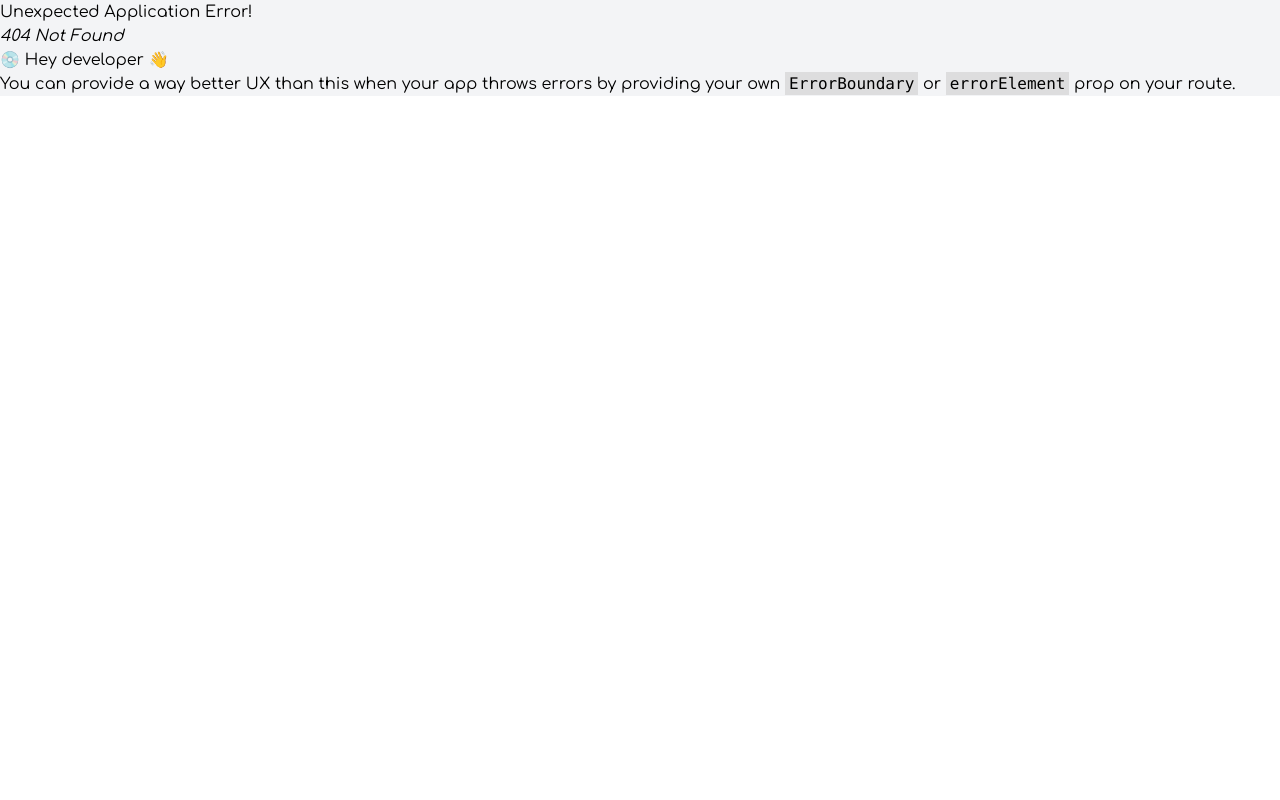
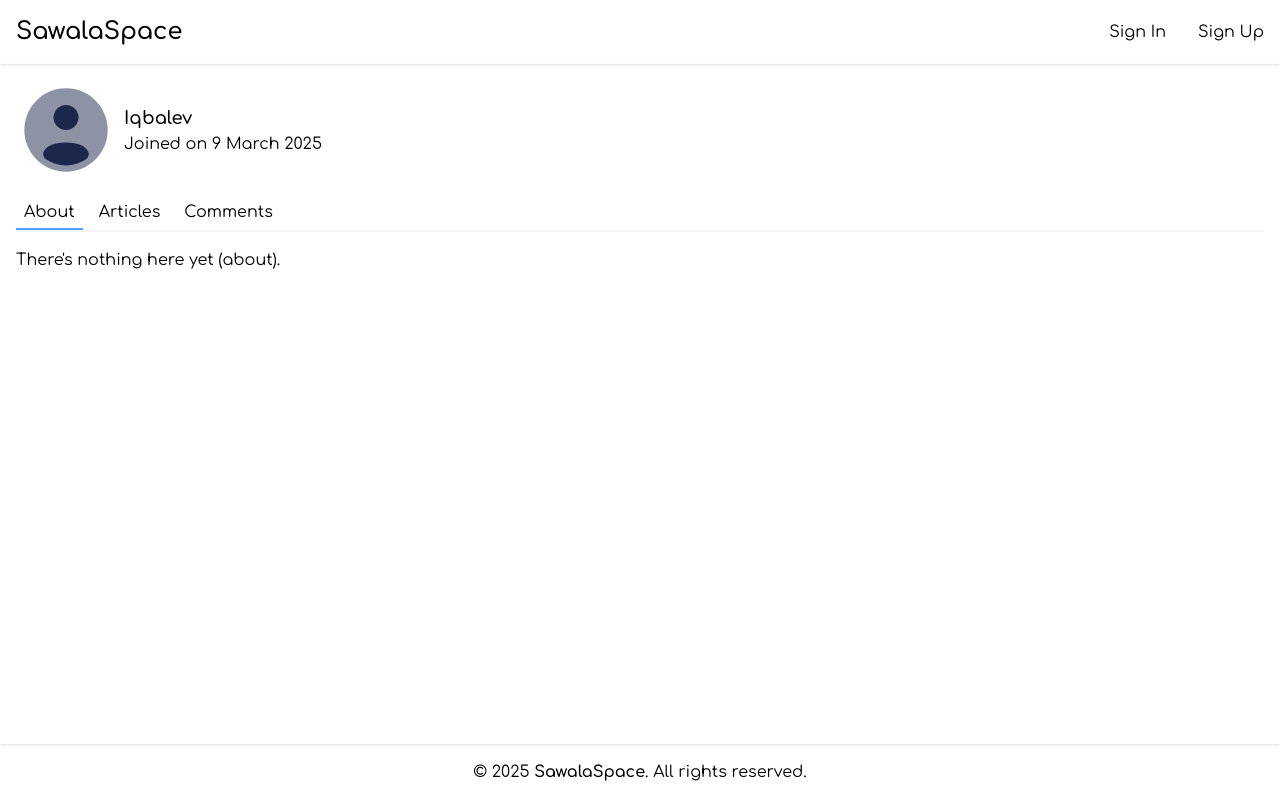
Before and after one commit to iqbalev/sawala-space, a React (Vite) app in the folder client/: page /profile in a window 1280 px wide. Before the commit this address had no page. Built offline with nearby package versions, Linux system fonts and the light colour scheme.

Commit message:
add profile page with placeholder, redo navbar

```diff
--- /dev/null
+++ b/client/src/components/Icons.tsx
@@ -0,0 +1,156 @@
+export const BurgerIcon = () => {
+  return (
+    <svg
+      className="w-6 h-6"
+      fill="none"
+      stroke="currentColor"
+      strokeWidth="2"
+      viewBox="0 0 24 24"
+    >
+      <path d="M4 6h16M4 12h16M4 18h16" />
+    </svg>
+  );
+};
+
+export const ChevronIconDown = () => {
+  return (
+    <svg
+      width="25px"
+      height="25px"
+      viewBox="0 0 24 24"
+      fill="none"
+      xmlns="http://www.w3.org/2000/svg"
+    >
+      <g id="SVGRepo_bgCarrier" stroke-width="0"></g>
+      <g
+        id="SVGRepo_tracerCarrier"
+        stroke-linecap="round"
+        stroke-linejoin="round"
+      ></g>
+      <g id="SVGRepo_iconCarrier">
+        <rect width="24" height="24" fill="white"></rect>
+        <path
+          d="M17 9.5L12 14.5L7 9.5"
+          stroke="#000000"
+          stroke-linecap="round"
+          stroke-linejoin="round"
+        ></path>
+      </g>
+    </svg>
+  );
+};
+
+export const ChevronIconUp = () => {
+  return (
+    <svg
+      width="25px"
+      height="25px"
+      viewBox="0 0 24 24"
+      fill="none"
+      xmlns="http://www.w3.org/2000/svg"
+    >
+      <g id="SVGRepo_bgCarrier" stroke-width="0"></g>
+      <g
+        id="SVGRepo_tracerCarrier"
+        stroke-linecap="round"
+        stroke-linejoin="round"
+      ></g>
+      <g id="SVGRepo_iconCarrier">
+        <rect width="24" height="24" fill="white"></rect>
+        <path
+          d="M7 14.5L12 9.5L17 14.5"
+          stroke="#000000"
+          stroke-linecap="round"
+          stroke-linejoin="round"
+        ></path>
+      </g>
+    </svg>
+  );
+};
+
+export const CloseIcon = () => {
+  return (
+    <svg
+      xmlns="http://www.w3.org/2000/svg"
+      className="w-6 h-6"
+      fill="none"
+      viewBox="0 0 24 24"
+      stroke="currentColor"
+    >
+      <path
+        strokeLinecap="round"
+        strokeLinejoin="round"
+        strokeWidth={2}
+        d="M6 18L18 6M6 6l12 12"
+      />
+    </svg>
+  );
+};
+
+export const UserIconBig = () => {
+  return (
+    <svg
+      width="100px"
+      height="100px"
+      viewBox="0 0 24 24"
+      fill="none"
+      xmlns="http://www.w3.org/2000/svg"
+    >
+      <g id="SVGRepo_bgCarrier" stroke-width="0"></g>
+      <g
+        id="SVGRepo_tracerCarrier"
+        stroke-linecap="round"
+        stroke-linejoin="round"
+      ></g>
+      <g id="SVGRepo_iconCarrier">
+        <path
+          opacity="0.5"
+          d="M22 12C22 17.5228 17.5228 22 12 22C6.47715 22 2 17.5228 2 12C2 6.47715 6.47715 2 12 2C17.5228 2 22 6.47715 22 12Z"
+          fill="#1C274C"
+        ></path>
+        <path
+          d="M16.807 19.0112C15.4398 19.9504 13.7841 20.5 12 20.5C10.2159 20.5 8.56023 19.9503 7.193 19.0111C6.58915 18.5963 6.33109 17.8062 6.68219 17.1632C7.41001 15.8302 8.90973 15 12 15C15.0903 15 16.59 15.8303 17.3178 17.1632C17.6689 17.8062 17.4108 18.5964 16.807 19.0112Z"
+          fill="#1C274C"
+        ></path>
+        <path
+          d="M12 12C13.6569 12 15 10.6569 15 9C15 7.34315 13.6569 6 12 6C10.3432 6 9.00004 7.34315 9.00004 9C9.00004 10.6569 10.3432 12 12 12Z"
+          fill="#1C274C"
+        ></path>
+      </g>
+    </svg>
+  );
+};
+
+export const UserIconSmall = () => {
+  return (
+    <svg
+      width="30px"
+      height="30px"
+      viewBox="0 0 24 24"
+      fill="none"
+      xmlns="http://www.w3.org/2000/svg"
+    >
+      <g id="SVGRepo_bgCarrier" stroke-width="0"></g>
+      <g
+        id="SVGRepo_tracerCarrier"
+        stroke-linecap="round"
+        stroke-linejoin="round"
+      ></g>
+      <g id="SVGRepo_iconCarrier">
+        <path
+          opacity="0.5"
+          d="M22 12C22 17.5228 17.5228 22 12 22C6.47715 22 2 17.5228 2 12C2 6.47715 6.47715 2 12 2C17.5228 2 22 6.47715 22 12Z"
+          fill="#1C274C"
+        ></path>
+        <path
+          d="M16.807 19.0112C15.4398 19.9504 13.7841 20.5 12 20.5C10.2159 20.5 8.56023 19.9503 7.193 19.0111C6.58915 18.5963 6.33109 17.8062 6.68219 17.1632C7.41001 15.8302 8.90973 15 12 15C15.0903 15 16.59 15.8303 17.3178 17.1632C17.6689 17.8062 17.4108 18.5964 16.807 19.0112Z"
+          fill="#1C274C"
+        ></path>
+        <path
+          d="M12 12C13.6569 12 15 10.6569 15 9C15 7.34315 13.6569 6 12 6C10.3432 6 9.00004 7.34315 9.00004 9C9.00004 10.6569 10.3432 12 12 12Z"
+          fill="#1C274C"
+        ></path>
+      </g>
+    </svg>
+  );
+};
--- a/client/src/components/Navbar.tsx
+++ b/client/src/components/Navbar.tsx
@@ -2,12 +2,18 @@ import { useAuth } from "../contexts/AuthContext";
 import { useState } from "react";
 import { useNavigate } from "react-router";
 import { Link } from "react-router";
+import { UserIconSmall, ChevronIconDown, CloseIcon, BurgerIcon } from "./Icons";
 
 const Navbar = () => {
   const { isAuthenticated, signOut } = useAuth();
+  const [isDropdownOpen, setIsDropdownOpen] = useState(false);
   const [isMobileMenuOpen, setIsMobileMenuOpen] = useState(false);
   const navigate = useNavigate();
+  const closeDropdown = () => setIsDropdownOpen(false);
   const closeMobileMenu = () => setIsMobileMenuOpen(false);
+  const toggleDropdown = () => {
+    setIsDropdownOpen((prev) => !prev);
+  };
   const toggleMobileMenu = () => {
     setIsMobileMenuOpen((prev) => !prev);
   };
@@ -19,22 +25,44 @@ const Navbar = () => {
       </Link>
 
       {/* Desktop Menu */}
-      <ul className="hidden sm:flex gap-8 sm:items-center">
+      <div className="hidden sm:flex relative">
         {isAuthenticated ? (
-          <li>
+          <>
+            <button onClick={toggleDropdown} className="flex items-center">
+              <UserIconSmall />
+              <ChevronIconDown />
+            </button>
+
+            {isDropdownOpen && (
+              <ul className="flex flex-col absolute bg-white top-12 right-0 w-40 shadow-sm border-gray-100">
+                <li className="hover:bg-blue-400 hover:text-white transition-all duration-100 w-full">
+                  <Link
+                    onClick={closeDropdown}
+                    to="/profile"
+                    className="block p-2"
+                  >
+                    Profile
+                  </Link>
+                </li>
+
+                <li className="hover:bg-blue-400 hover:text-white transition-all duration-100 w-full">
                   <button
                     onClick={() => {
+                      closeDropdown();
+                      navigate("/sign-in");
                       signOut();
-                navigate("/sign-in");
                     }}
                     type="button"
-              className="hover:text-blue-400 hover:underline hover:underline-offset-6 transition-all duration-100"
+                    className="w-full text-left p-2"
                   >
                     Sign Out
                   </button>
                 </li>
+              </ul>
+            )}
+          </>
         ) : (
-          <>
+          <ul className="flex gap-8 sm:items-center">
             <li>
               <Link
                 to="/sign-in"
@@ -43,6 +71,7 @@ const Navbar = () => {
                 Sign In
               </Link>
             </li>
+
             <li>
               <Link
                 to="/sign-up"
@@ -51,9 +80,9 @@ const Navbar = () => {
                 Sign Up
               </Link>
             </li>
-          </>
+          </ul>
         )}
-      </ul>
+      </div>
 
       {/* Mobile Menu */}
       {isMobileMenuOpen && (
@@ -66,6 +95,15 @@ const Navbar = () => {
               >
                 <Link to="/" className="block w-full p-2.5">
                   Home
+                </Link>
+              </li>
+
+              <li
+                onClick={closeMobileMenu}
+                className="hover:bg-gray-100 hover:rounded-xl transition-all duration-100 border-b border-b-gray-100"
+              >
+                <Link to="/profile" className="block w-full p-2.5">
+                  Profile
                 </Link>
               </li>
 
@@ -117,32 +155,7 @@ const Navbar = () => {
       )}
 
       <button onClick={toggleMobileMenu} className="sm:hidden">
-        {isMobileMenuOpen ? (
-          <svg
-            xmlns="http://www.w3.org/2000/svg"
-            className="w-6 h-6"
-            fill="none"
-            viewBox="0 0 24 24"
-            stroke="currentColor"
-          >
-            <path
-              strokeLinecap="round"
-              strokeLinejoin="round"
-              strokeWidth={2}
-              d="M6 18L18 6M6 6l12 12"
-            />
-          </svg>
-        ) : (
-          <svg
-            className="w-6 h-6"
-            fill="none"
-            stroke="currentColor"
-            strokeWidth="2"
-            viewBox="0 0 24 24"
-          >
-            <path d="M4 6h16M4 12h16M4 18h16" />
-          </svg>
-        )}
+        {isMobileMenuOpen ? <CloseIcon /> : <BurgerIcon />}
       </button>
     </nav>
   );
--- /dev/null
+++ b/client/src/pages/ProfilePage.tsx
@@ -0,0 +1,84 @@
+import { useLocation } from "react-router";
+import { UserIconBig } from "../components/Icons";
+import { NavLink, Outlet } from "react-router";
+
+const ProfilePage = () => {
+  const location = useLocation();
+
+  return (
+    <div className="flex flex-col gap-4">
+      <section className="flex flex-col sm:flex-row items-center gap-2">
+        <UserIconBig />
+        <div className="flex flex-col items-center sm:items-baseline">
+          <p className="text-lg font-semibold">Iqbalev</p>
+          <p>Joined on 9 March 2025</p>
+        </div>
+      </section>
+
+      <nav className="flex justify-center sm:justify-start border-b-2 border-gray-100 gap-2">
+        <NavLink
+          to="about"
+          className={({ isActive }) =>
+            `py-1 px-2 ${
+              location.pathname === "/profile" || isActive
+                ? "border-b-2 border-blue-400"
+                : ""
+            }`
+          }
+        >
+          About
+        </NavLink>
+
+        <NavLink
+          to="articles"
+          className={({ isActive }) =>
+            `border-l-0 py-1 px-2 ${
+              isActive ? "border-b-2 border-blue-400" : ""
+            }`
+          }
+        >
+          Articles
+        </NavLink>
+
+        <NavLink
+          to="comments"
+          className={({ isActive }) =>
+            `border-l-0 py-1 px-2 ${
+              isActive ? "border-b-2 border-blue-400" : ""
+            }`
+          }
+        >
+          Comments
+        </NavLink>
+      </nav>
+
+      <Outlet />
+    </div>
+  );
+};
+
+export const UserAbout = () => {
+  return (
+    <section className="flex justify-center sm:justify-start">
+      <p>There's nothing here yet (about).</p>
+    </section>
+  );
+};
+
+export const UserArticles = () => {
+  return (
+    <section className="flex justify-center sm:justify-start">
+      <p>There's nothing here yet (articles).</p>
+    </section>
+  );
+};
+
+export const UserComments = () => {
+  return (
+    <section className="flex justify-center sm:justify-start">
+      <p>There's nothing here yet (comments).</p>
+    </section>
+  );
+};
+
+export default ProfilePage;
--- a/client/src/routes.tsx
+++ b/client/src/routes.tsx
@@ -3,6 +3,11 @@ import App from "./App";
 import HomePage from "./pages/HomePage";
 import SignUpPage from "./pages/SignUpPage";
 import SignInPage from "./pages/SignInPage";
+import ProfilePage, {
+  UserAbout,
+  UserArticles,
+  UserComments,
+} from "./pages/ProfilePage";
 
 const router = createBrowserRouter([
   {
@@ -12,6 +17,16 @@ const router = createBrowserRouter([
       { index: true, element: <HomePage /> },
       { path: "/sign-up", element: <SignUpPage /> },
       { path: "/sign-in", element: <SignInPage /> },
+      {
+        path: "/profile",
+        element: <ProfilePage />,
+        children: [
+          { index: true, element: <UserAbout /> },
+          { path: "about", element: <UserAbout /> },
+          { path: "articles", element: <UserArticles /> },
+          { path: "comments", element: <UserComments /> },
+        ],
+      },
     ],
   },
 ]);
```
Lines whose indentation alone changed are shown as unchanged.
